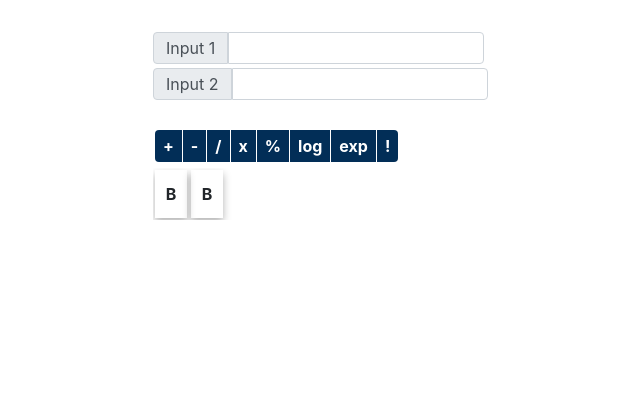
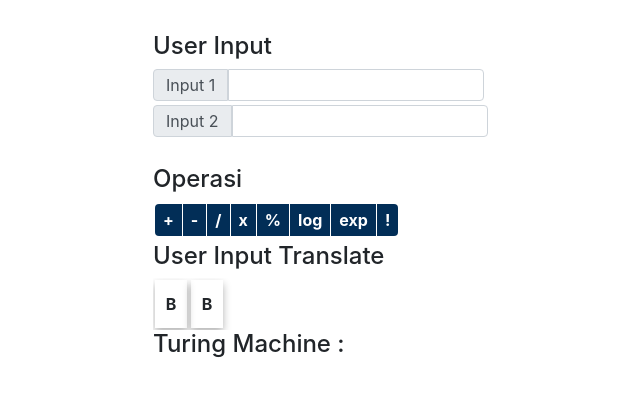
Before and after one commit to notyan/turing-machine, a React (Create React App) app: page / in a window 1280 px wide. Shown: the top 396 px of the page, without its empty margins (7-647 px from the left). Built offline with nearby package versions, Linux system fonts and the light colour scheme.

Commit message:
Add Description

```diff
--- a/src/Input.js
+++ b/src/Input.js
@@ -54,6 +54,7 @@ class Input extends Component{
         })
         return(
             <div>
+                <h4>Operasi</h4>
                 <div className="btn-group mb-1" role="group" >
                     <input className='btn bttn' type="submit" id="delimiter" value="+" onClick={() => this.handleClick(tape, '+')}/>
                     <input className='btn bttn' type="submit" id="delimiter" value="-" onClick={() => this.handleClick(tape, '-')}/>
@@ -64,7 +65,9 @@ class Input extends Component{
                     <input className='btn bttn' type="submit" id="delimiter" value="exp" onClick={() => this.handleClick(tape, 'exp')}/>
                     <input className='btn bttn' type="submit" id="delimiter" value="!" onClick={() => this.handleClick(tape, '!')}/>
                 </div>
+                <h4>User Input Translate</h4>
                 <div className="scroll-container" >
+
                     {variable.blank}
                     {print}
                     {variable.blank}
@@ -86,6 +89,7 @@ class Input extends Component{
                 dua = <span className="input-group-text no-right input-size" id="Input 1">Input 2</span>
         return(
             <div>
+                <h4>User Input</h4>
                 <form onSubmit={this.handleSubmit}>
                     <div className="input-group mb-1">
                         {satu}
@@ -98,6 +102,7 @@ class Input extends Component{
                     <br></br>
                     {this.tapeMaker()}
                 </form>
+                <h4>Turing Machine :</h4>
             </div>
         )
     }
--- a/src/opr/Bagi.js
+++ b/src/opr/Bagi.js
@@ -1,6 +1,6 @@
 import React, { Component } from 'react'
 
-class Kali extends Component {
+class Bagi extends Component {
     state = {
         iter: 1,
         newList: [],
@@ -226,4 +226,4 @@ class Kali extends Component {
     }
 }
 
-export default Kali
+export default Bagi
```
